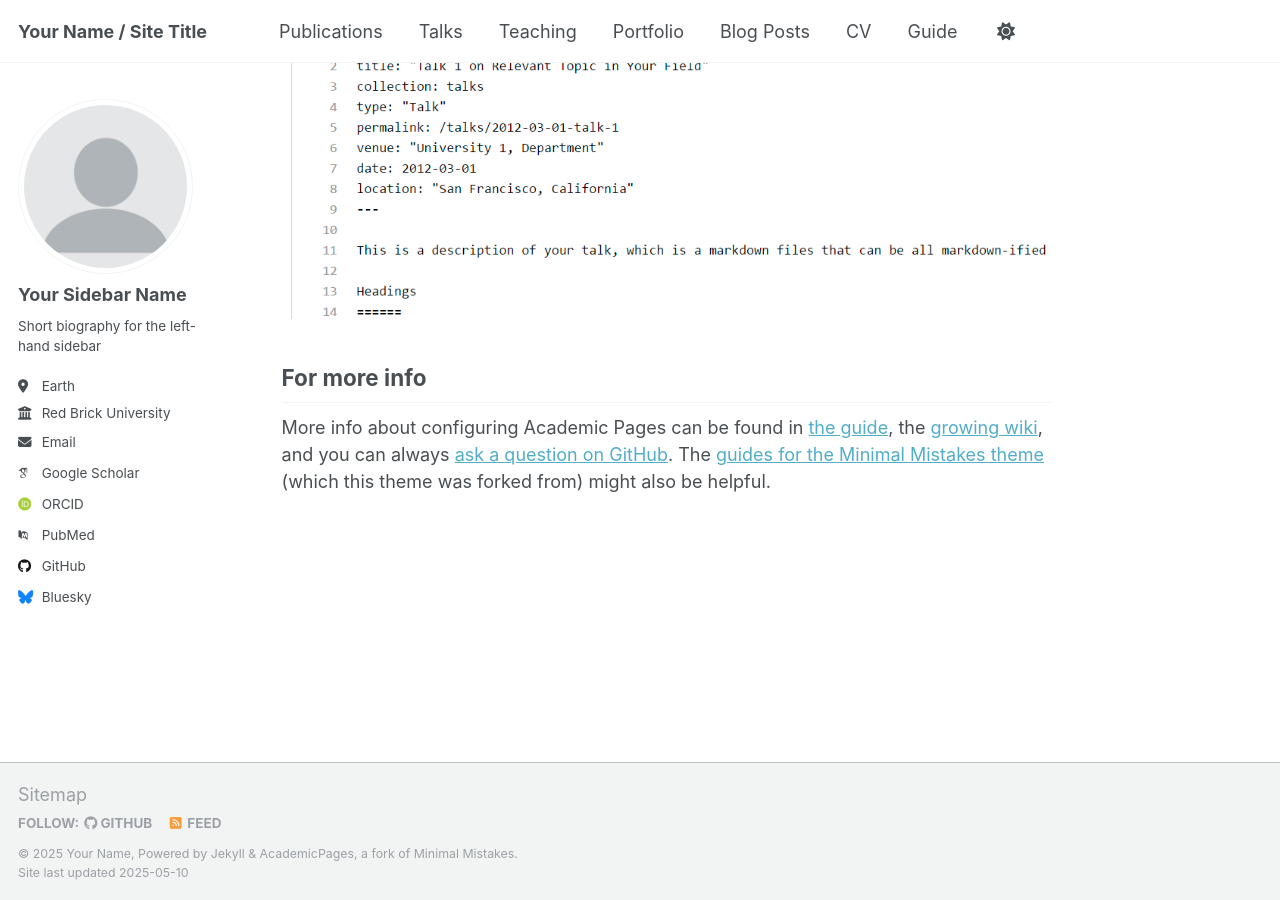
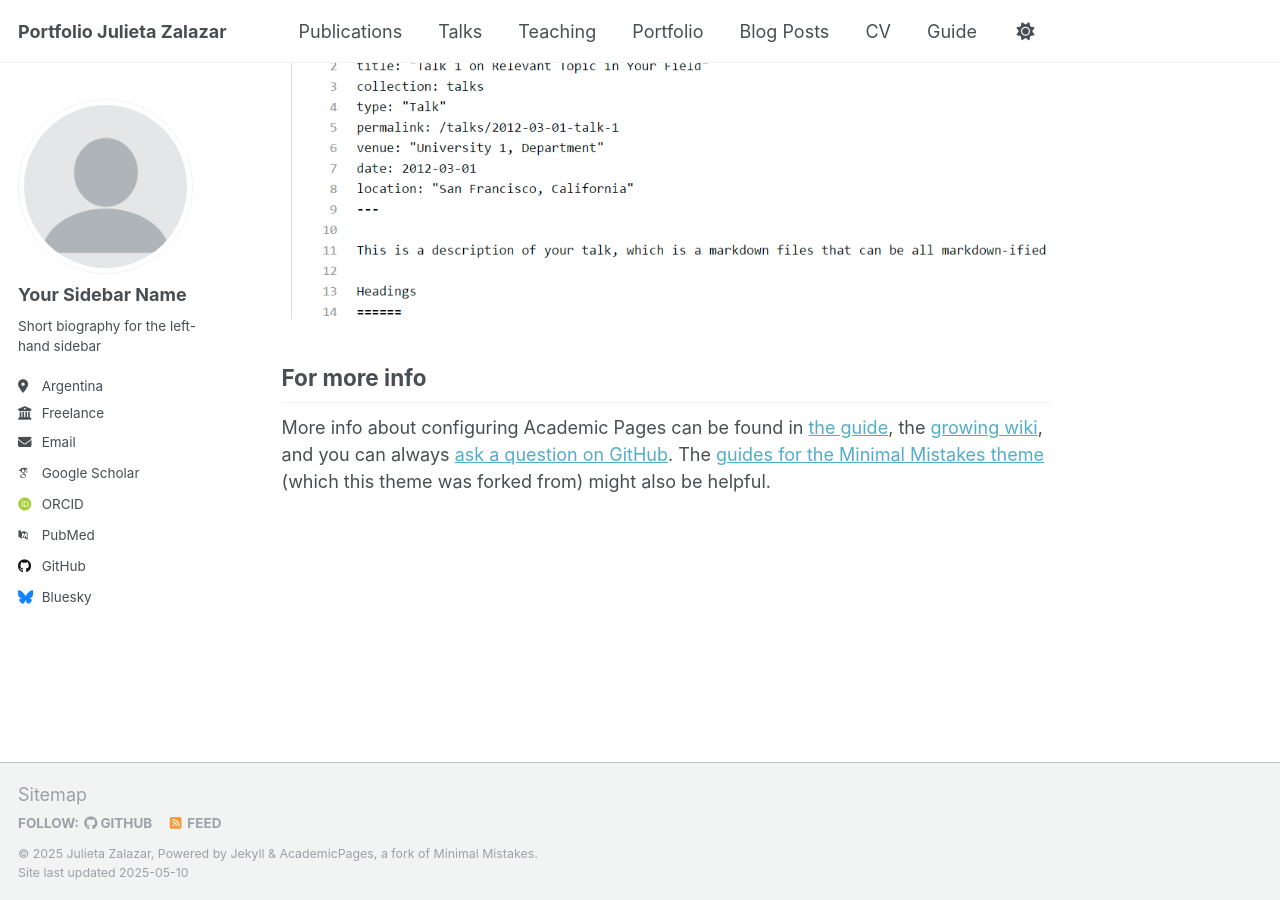
Before and after one commit to jzalazar4/jzalazar4.github.io, a Jekyll site: the page built from _pages/about.md, in a window 1280 px wide and 900 px high, scrolled down 2636 px. Built offline with Jekyll 4.4.1, drawn with Linux system fonts in a browser that asks for light colours; some web fonts are replaced.

Commit message:
Update _config.yml

```diff
--- a/_config.yml
+++ b/_config.yml
@@ -9,11 +9,11 @@
 # Basic Site Settings
 locale                   : "en-US"
 site_theme               : "default"
-title                    : "Your Name / Site Title"
+title                    : "Portfolio Julieta Zalazar"
 title_separator          : "-"
-name                     : &name "Your Name"
+name                     : &name "Julieta Zalazar"
 description              : &description "personal description"
-url                      : https://academicpages.github.io # the base hostname & protocol for your site e.g. "https://[your GitHub username].github.io" or if you already have some other page hosted on Github then use "https://[your GitHub username].github.io/[Your Repo Name]"
+url                      : https://julietazalazar.github.io # the base hostname & protocol for your site e.g. "https://[your GitHub username].github.io" or if you already have some other page hosted on Github then use "https://[your GitHub username].github.io/[Your Repo Name]"
 baseurl                  : "" # the subpath of your site, e.g. "/blog"
 repository               : "academicpages/academicpages.github.io"
 
@@ -26,10 +26,10 @@ author:
   name             : "Your Sidebar Name"
   pronouns         : # example: "she/her"
   bio              : "Short biography for the left-hand sidebar"
-  location         : "Earth"
-  employer         : "Red Brick University"
+  location         : "Argentina"
+  employer         : "Freelance"
   uri              : # URL
-  email            : "none@example.org"
+  email            : "j.zalazar183@gmail.com"
 
   # Academic websites
   academia         : # URL
```
